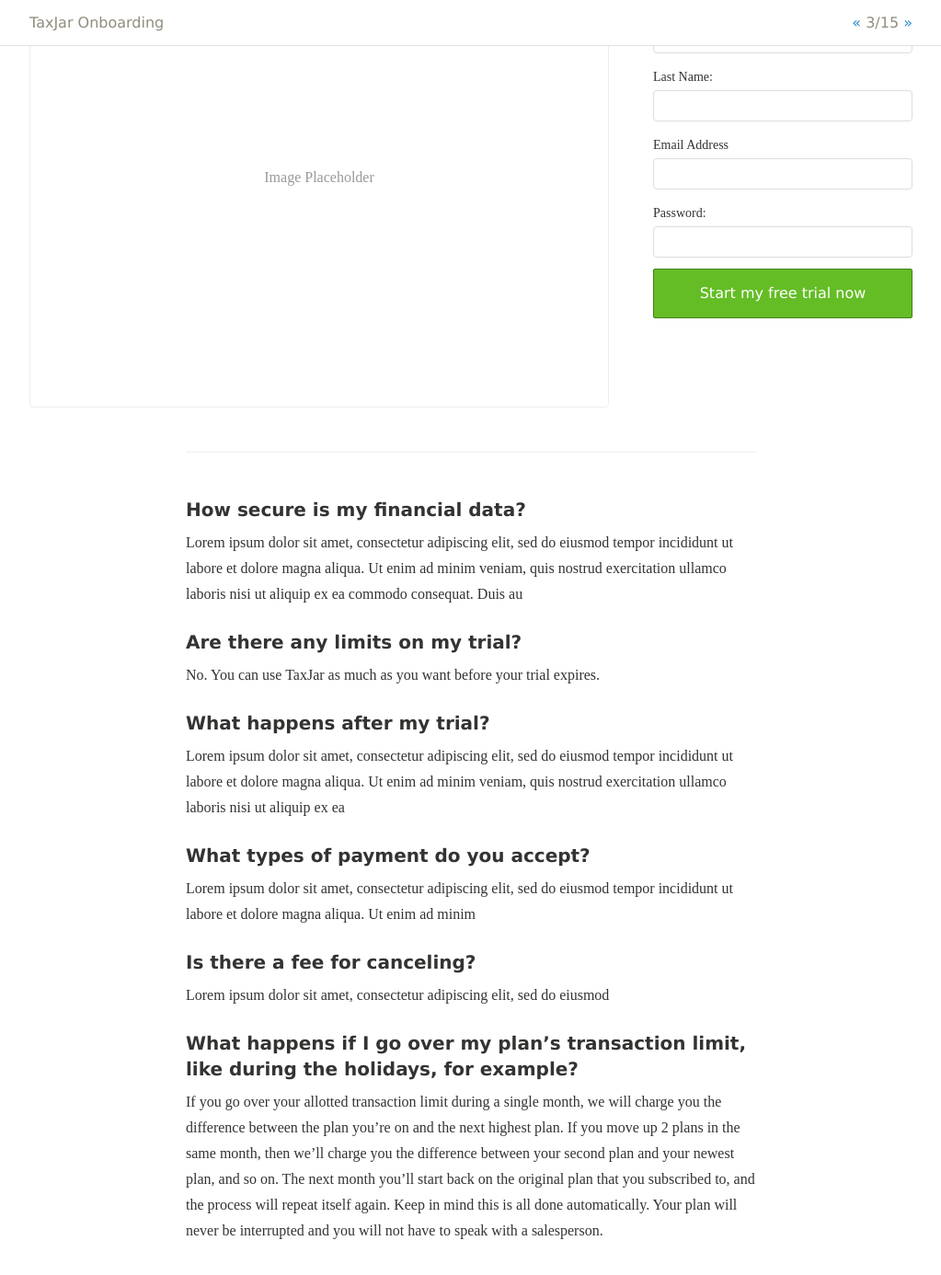
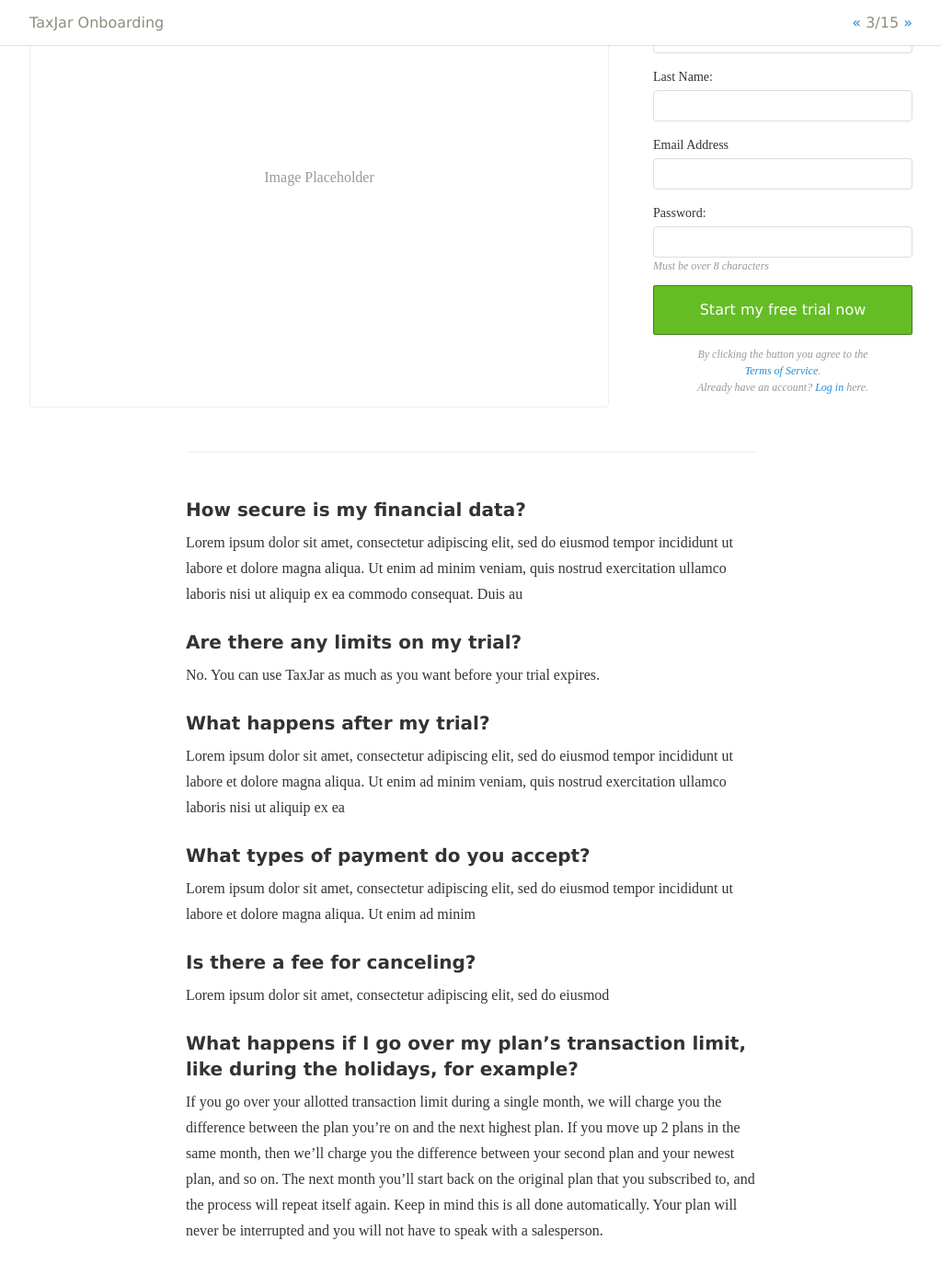
Before and after one commit to mildlyinternet/mildlyinternet.github.io, a Jekyll site: the page taxjar/onboarding/page3.html, which Jekyll copies as it is, in a window 1280 px wide and 1400 px high, scrolled down 1210 px. Shown: the top 1386 px of the window at 92% size, without its empty margins (128-1151 px from the left). Built offline with Jekyll 4.4.1, drawn with Linux system fonts in a browser that asks for light colours; some web fonts are replaced; Markdown is read by kramdown in place of the engine named in the settings.

Commit message:
Onboarding 2

```diff
--- a/taxjar/demo.scss
+++ b/taxjar/demo.scss
@@ -87,6 +87,10 @@ $green: #64BD25;
     font-size: 14px;
   }
 
+  .input-group {
+    margin-bottom: 12px;
+  }
+
   .signup-input {
     padding: 8px 4px;
     width: 100%;
@@ -94,7 +98,6 @@ $green: #64BD25;
     border: 1px solid #ddd;
     display: block;
     font-size: 14px;
-    margin-bottom: 12px;
 
     &:focus {
       outline: none;
@@ -102,9 +105,18 @@ $green: #64BD25;
     }
   }
 
+  .hint {
+    padding: 0;
+    margin: 0;
+    font-style: italic;
+    color: #999;
+    font-size: 12px;
+    line-height: 18px;
+  }
+
   .cta-button {
     width: 100%;
-    margin: 0;
+    margin: 0 0 12px 0;
 
     a {
       background-color: $green;
--- /dev/null
+++ b/taxjar/demo2.scss
@@ -0,0 +1,78 @@
+---
+---
+
+$green: #64BD25;
+$wizard-complete: #5AAC58;
+
+.application-demo {
+  margin-top: 48px;
+  font-family: "Droid Sans";
+  margin-bottom: 48px;
+  height: 1000px;
+  background-color: white;
+}
+
+.taxjar-header {
+  height: 90px;
+  border-top: 1px solid #ddd;
+  z-index: 100;
+  background-color: #fff;
+
+  .nav-inner {
+    align-items: center;
+    display: flex;
+    height: 100%;
+    margin: 0 auto;
+    width: 960px;
+  }
+
+  .nav-menu {
+    color: #999;
+    font-size: 15px;
+    margin-left: auto;
+
+    ul {
+      list-style: none;
+
+      > li {
+        display: inline;
+        padding: 0 12px;
+      }
+    }
+  }
+}
+
+.wizard-steps {
+  background-color: #f0f0f0;
+  height: 40px;
+  border-top: 1px solid #ddd;
+  border-bottom: 1px solid #ddd;
+  display: flex;
+
+  .spacer {
+    flex-grow: 1;
+  }
+
+  .wizard-step {
+    width: 200px;
+    line-height: 40px;
+    padding: 0 24px;
+    text-align: center;
+    font-size: 12px;
+    color: #888;
+  }
+
+  .complete {
+    background-color: $wizard-complete;
+    color: white;
+  }
+
+  .arrow-right {
+    margin-top: -1px;
+    width: 0;
+    height: 0;
+    border-top: 20px solid transparent;
+    border-bottom: 20px solid transparent;
+    border-left: 12px solid $wizard-complete;
+  }
+}
--- a/taxjar/onboarding/onboarding.scss
+++ b/taxjar/onboarding/onboarding.scss
@@ -142,3 +142,8 @@ blockquote {
     max-height: 700px;
   }
 }
+
+// Utility
+.centered {
+  text-align: center;
+}
--- a/taxjar/onboarding/page3.html
+++ b/taxjar/onboarding/page3.html
@@ -90,20 +90,37 @@
           <small>You will be up and running in no time.</small>
         </h2>
 
+        <div class="input-group">
           <label>First Name:</label>
           <input type="text" class="signup-input"></input>
+        </div>
 
+        <div class="input-group">
           <label>Last Name:</label>
           <input type="text" class="signup-input"></input>
+        </div>
 
+        <div class="input-group">
           <label>Email Address</label>
           <input type="text" class="signup-input"></input>
+        </div>
 
+        <div class="input-group">
           <label>Password:</label>
           <input type="password" class="signup-input"></input>
+          <p class="hint">Must be over 8 characters</p>
+        </div>
 
         <div class="cta-button">
           <a href="#">Start my free trial now</a>
+        </div>
+
+        <div class="centered">
+          <p class="hint">By clicking the button you agree to the <br \>
+          <a href="#">Terms of Service</a>.</p>
+        </div>
+        <div class="centered">
+          <p class="hint">Already have an account? <a href="#">Log in</a> here.</p>
         </div>
       </div>
     </div>
```
Also changed, not shown: taxjar/onboarding/page4.html (added, +29 -0 lines), taxjar/onboarding/page5.html (added, +29 -0 lines), taxjar/onboarding/page6.html (added, +100 -0 lines), taxjar/images/page1-bad.png (added), taxjar/images/page1-good.png (added), 2 other files. Lines whose indentation alone changed are shown as unchanged.
